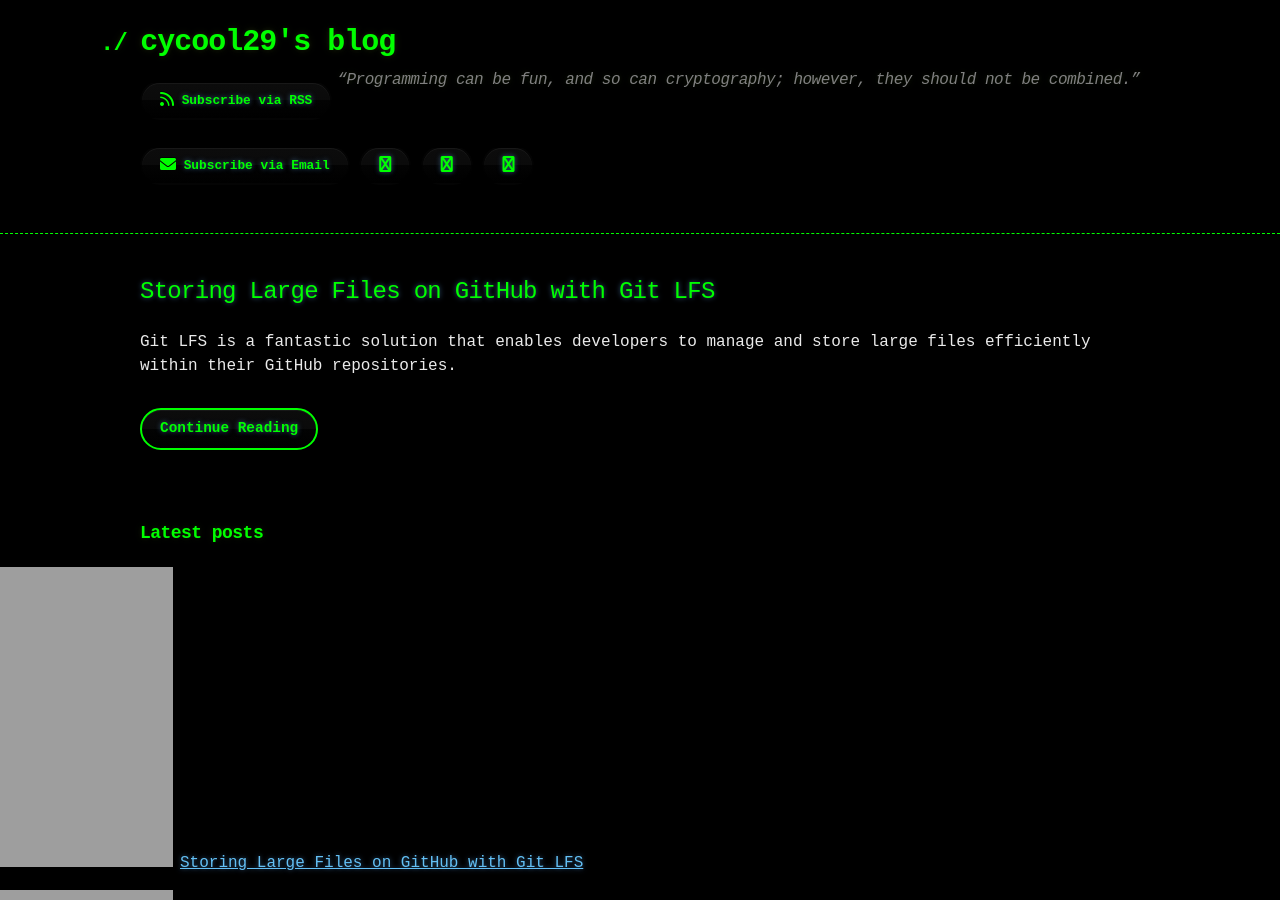
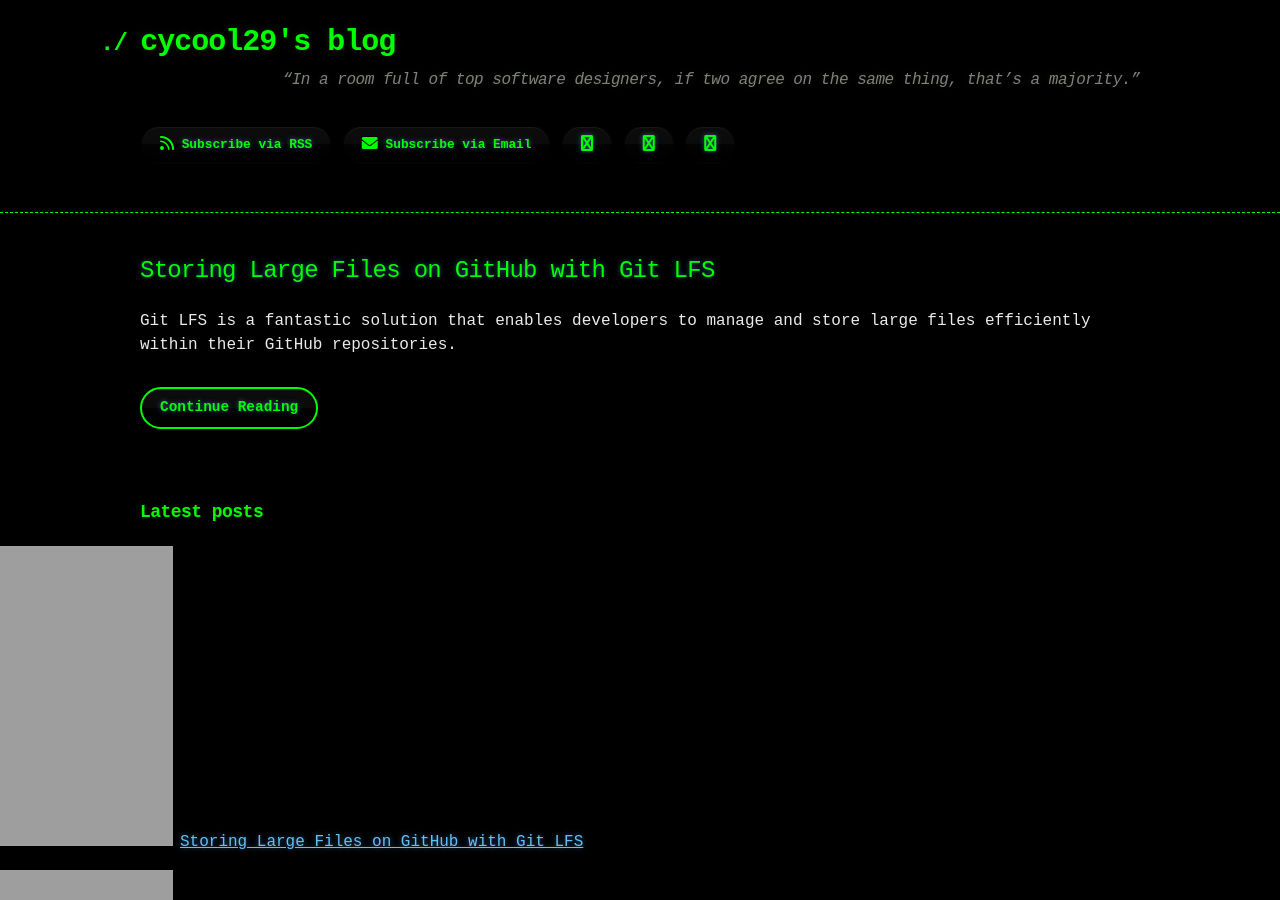
Before and after one commit to cycool29/cycool29.github.io, a Jekyll site: the page built from index.md, in a window 1280 px wide and 900 px high. Built offline with Jekyll 4.4.1, drawn with Linux system fonts in a browser that asks for light colours; a style sheet for code colours, icons or effects is not loaded.

Commit message:
Update quotes

```diff
--- a/_config.yml
+++ b/_config.yml
@@ -1,5 +1,5 @@
 title: cycool29's blog
-description: "“Programming can be fun, and so can cryptography; however, they should not be combined.” "
+description: "“In a room full of top software designers, if two agree on the same thing, that’s a majority.” "
 bio: A high school student. Intermediate in Python, Git, Bash. Learning JavaScript. He/Him. "
 author: cycool29
 url: https://cycool29.github.io
```
